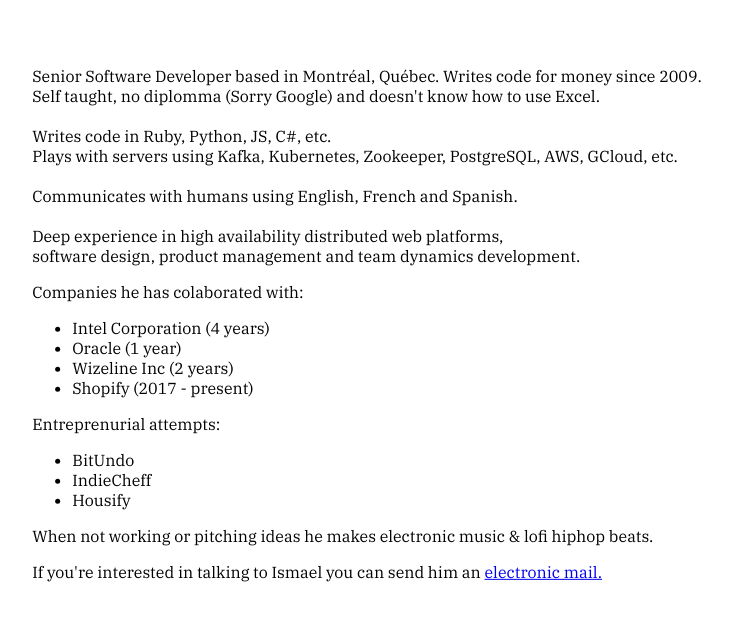
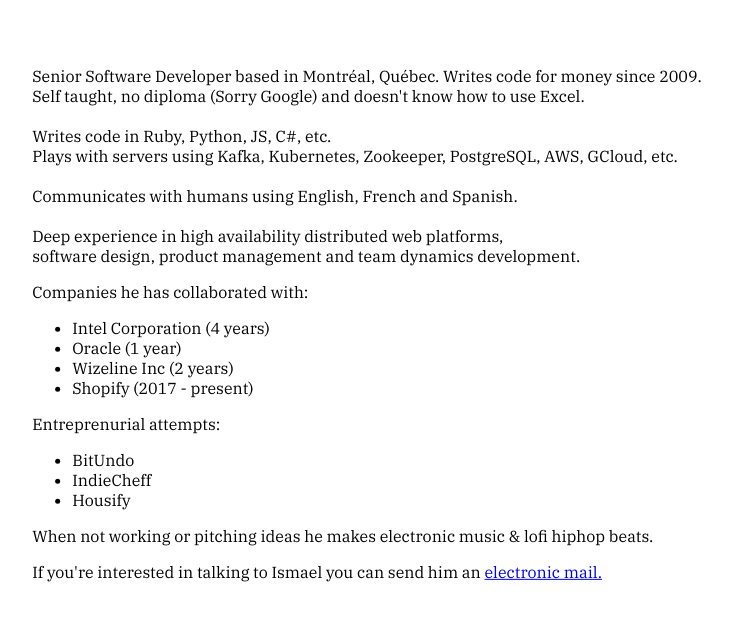
Before and after one commit to iaserrat/iaserrat.github.io, a plain HTML site: page index.html in a window 1280 px wide. Shown: the part 109-730 px from the top of the page, without its empty margins (273-1005 px from the left). Drawn offline with Linux system fonts and the light colour scheme.

Commit message:
Fixing typos

```diff
--- a/index.html
+++ b/index.html
@@ -32,7 +32,7 @@
       <p>
         Senior Software Developer based in Montréal, Québec. Writes code for money since 2009.
         <br/>
-        Self taught, no diplomma (Sorry Google) and doesn't know how to use Excel.
+        Self taught, no diploma (Sorry Google) and doesn't know how to use Excel.
         <br/>
         <br/>
         Writes code in Ruby, Python, JS, C#, etc.
@@ -49,7 +49,7 @@
       </p>
 
       <p>
-        Companies he has colaborated with:
+        Companies he has collaborated with:
         <ul>
           <li>Intel Corporation (4 years)</li>
           <li>Oracle (1 year)</li>
```
